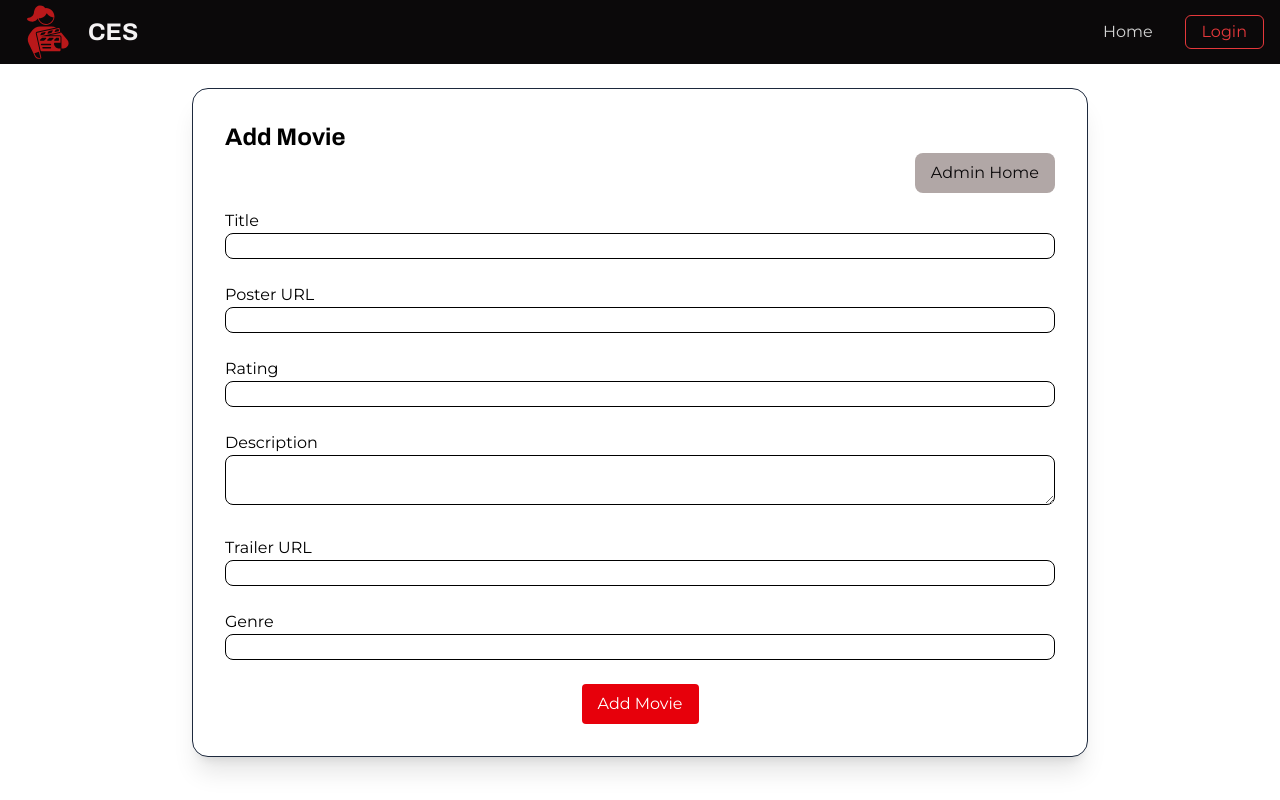
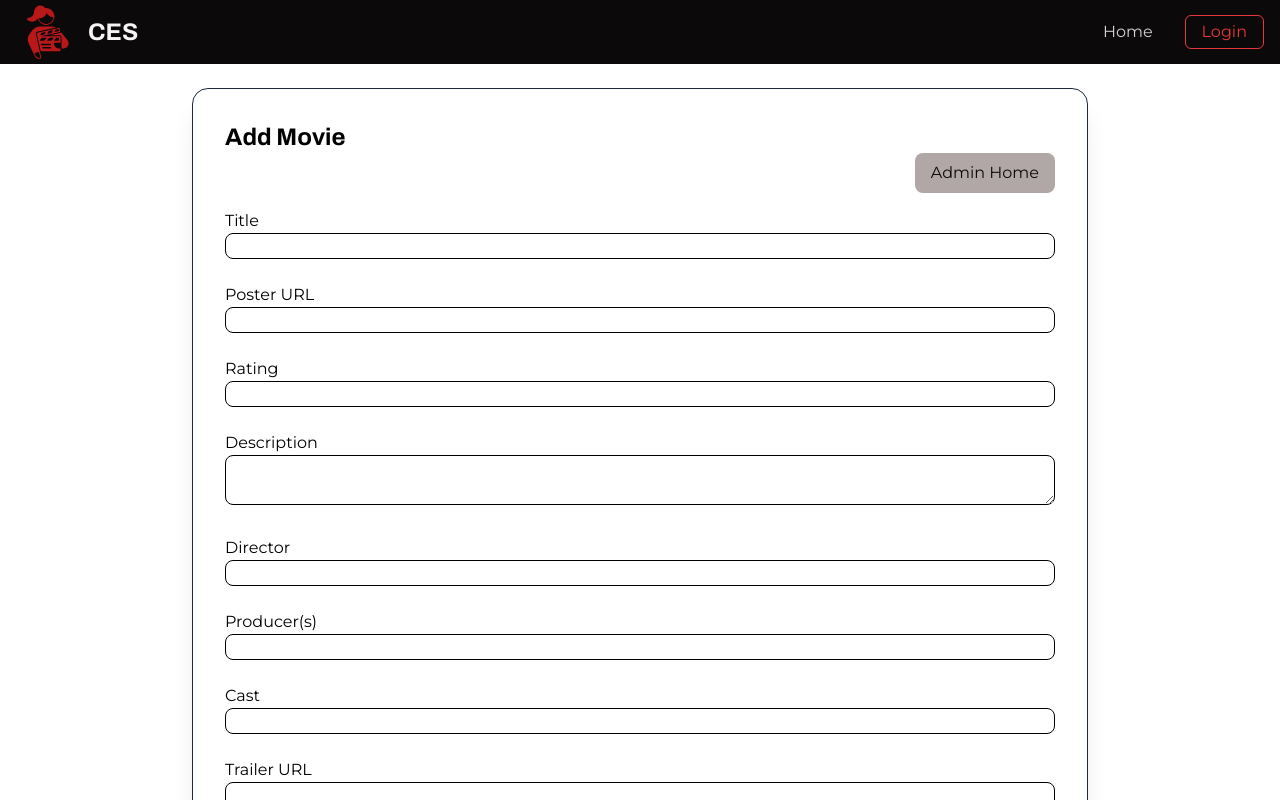
Before and after one commit to SavannahMilburnUGA/ces, a Next.js app in the folder ces/: page /admin/addMovie in a window 1280 px wide. Shown: the top 800 px of the page. Built offline with nearby package versions, Linux system fonts and the light colour scheme.

Commit message:
add cast, director, producer info

```diff
--- a/ces/src/app/admin/addMovie/page.js
+++ b/ces/src/app/admin/addMovie/page.js
@@ -13,6 +13,9 @@ export default function AdminAddMovie() {
     trailerUrl: "",
     genre: "",
     isScheduled: false,
+    director: "",
+    producer: "",
+    cast: "",
   });
 
   const router = useRouter();
@@ -98,6 +101,41 @@ export default function AdminAddMovie() {
 
 
 
+{/* Director */}
+<label>
+  Director
+  <input
+    className="w-full rounded-lg border border-black"
+    value={form.director}
+    onChange={e => update("director", e.target.value)}
+  />
+</label>
+<br /><br />
+
+{/*Producer */}
+<label>
+  Producer(s)
+  <input
+    className="w-full rounded-lg border border-black"
+    value={form.producer}
+    onChange={e => update("producer", e.target.value)}
+  />
+</label>
+<br /><br />
+
+{/*  Cast  */}
+<label>
+  Cast
+  <input
+    className="w-full rounded-lg border border-black"
+    value={form.cast}
+    onChange={e => update("cast", e.target.value)}
+  />
+</label>
+<br /><br />
+
+
+
         <label>
           Trailer URL
           <input
--- a/ces/src/app/admin/update-movie/page.js
+++ b/ces/src/app/admin/update-movie/page.js
@@ -16,7 +16,10 @@ export default function UpdateMovie() {
         description: "",
         showDate: "",
         trailerUrl: "",
-        genre: ""
+        genre: "",
+        director: "",
+        producer: "",
+        cast: "",
     }); // form
 
     // Use state
@@ -44,9 +47,11 @@ export default function UpdateMovie() {
                         posterUrl: data.posterUrl || "",
                         rating: data.rating || "",
                         description: data.description || "",
-                        showDate: data.showDate ? data.showDate.split('T')[0] : "",
                         trailerUrl: data.trailerUrl || "",
-                        genre: data.genre || ""
+                        genre: data.genre || "",
+                        director: data.director || "",
+                        producer: data.producer || "",
+                        cast: data.cast || "",
                     }); // setForm
                 } // if
             } catch (err) {
@@ -147,11 +152,55 @@ export default function UpdateMovie() {
                                 value={form.description} onChange={e => update("description", e.target.value)} required />
                         </label>
                         <br/><br/>
-                        <label style={{ color: "var(--off-white)" }}> Show Date
-                            <input className="w-full rounded-lg border p-2 mt-1" style={{ backgroundColor: "var(--dark2)", color: "var(--off-white)", borderColor: "var(--dark-gray)" }} type="date"
-                                value={form.showDate} onChange={e => update("showDate", e.target.value)} required />
+
+                        {/*Director */}
+                        <label style={{ color: "var(--off-white)" }}> Director
+                            <input
+                                className="w-full rounded-lg border p-2 mt-1"
+                                style={{
+                                    backgroundColor: "var(--dark2)",
+                                    color: "var(--off-white)",
+                                    borderColor: "var(--dark-gray)",
+                                }}
+                                value={form.director}
+                                onChange={(e) => update("director", e.target.value)}
+                                required
+                            />
                         </label>
-                        <br/><br/>
+                        <br /><br />
+
+                        {/*Producer */}
+                        <label style={{ color: "var(--off-white)" }}> Producer(s)
+                            <input
+                                className="w-full rounded-lg border p-2 mt-1"
+                                style={{
+                                    backgroundColor: "var(--dark2)",
+                                    color: "var(--off-white)",
+                                    borderColor: "var(--dark-gray)",
+                                }}
+                                value={form.producer}
+                                onChange={(e) => update("producer", e.target.value)}
+                                required
+                            />
+                        </label>
+                        <br /><br />
+
+                        {/* Cast */}
+                        <label style={{ color: "var(--off-white)" }}> Cast
+                            <textarea
+                                className="w-full rounded-lg border p-2 mt-1"
+                                style={{
+                                    backgroundColor: "var(--dark2)",
+                                    color: "var(--off-white)",
+                                    borderColor: "var(--dark-gray)",
+                                }}
+                                value={form.cast}
+                                onChange={(e) => update("cast", e.target.value)}
+                                required
+                            />
+                        </label>
+                        <br /><br />
+
                         <label style={{ color: "var(--off-white)" }}> Trailer URL
                             <input className="w-full rounded-lg border p-2 mt-1" style={{ backgroundColor: "var(--dark2)", color: "var(--off-white)", borderColor: "var(--dark-gray)" }}
                                 value={form.trailerUrl} onChange={e => update("trailerUrl", e.target.value)} required />
--- a/ces/src/app/api/movies/[id]/route.js
+++ b/ces/src/app/api/movies/[id]/route.js
@@ -59,7 +59,7 @@ export async function PUT(req, { params }) {
 
   try {
     const body = await req.json();
-    const { title, posterUrl, rating, description,trailerUrl, genre, isScheduled,} = body;
+    const { title, posterUrl, rating, description,trailerUrl, genre, isScheduled, director, producer, cast} = body;
 
     if (!title || !posterUrl || !description || !trailerUrl || !genre) {
       return NextResponse.json({ error: "All required fields must be provided" }, { status: 400 });
@@ -71,7 +71,7 @@ export async function PUT(req, { params }) {
 
     const updatedMovie = await Movie.findByIdAndUpdate(
       id,
-      { title, posterUrl, rating, description,trailerUrl, genre },
+      { title, posterUrl, rating, description,trailerUrl, genre, director, producer, cast },
       { new: true, runValidators: true }
     );
 
--- a/ces/src/app/movie/[id]/page.js
+++ b/ces/src/app/movie/[id]/page.js
@@ -73,6 +73,18 @@ function toYouTubeEmbed(url) {
             <p className="font-medium">Genre: {movie.genre}</p>
             <p>{movie.description}</p>
 
+
+          {/* Director / Producer */}
+            {movie.director && (
+              <p className="font-medium">Director: {movie.director}</p>
+            )}
+            {movie.producer && (
+              <p className="font-medium">Producer: {movie.producer}</p>
+            )}
+
+            {/*  Cast */}
+          <p className="font-medium">Cast: {movie.cast}</p>
+
             {/* Showtimes as simple buttons */}
 <div className="mt-4">
   <p className="font-medium mb-2">Showtimes:</p>
```
